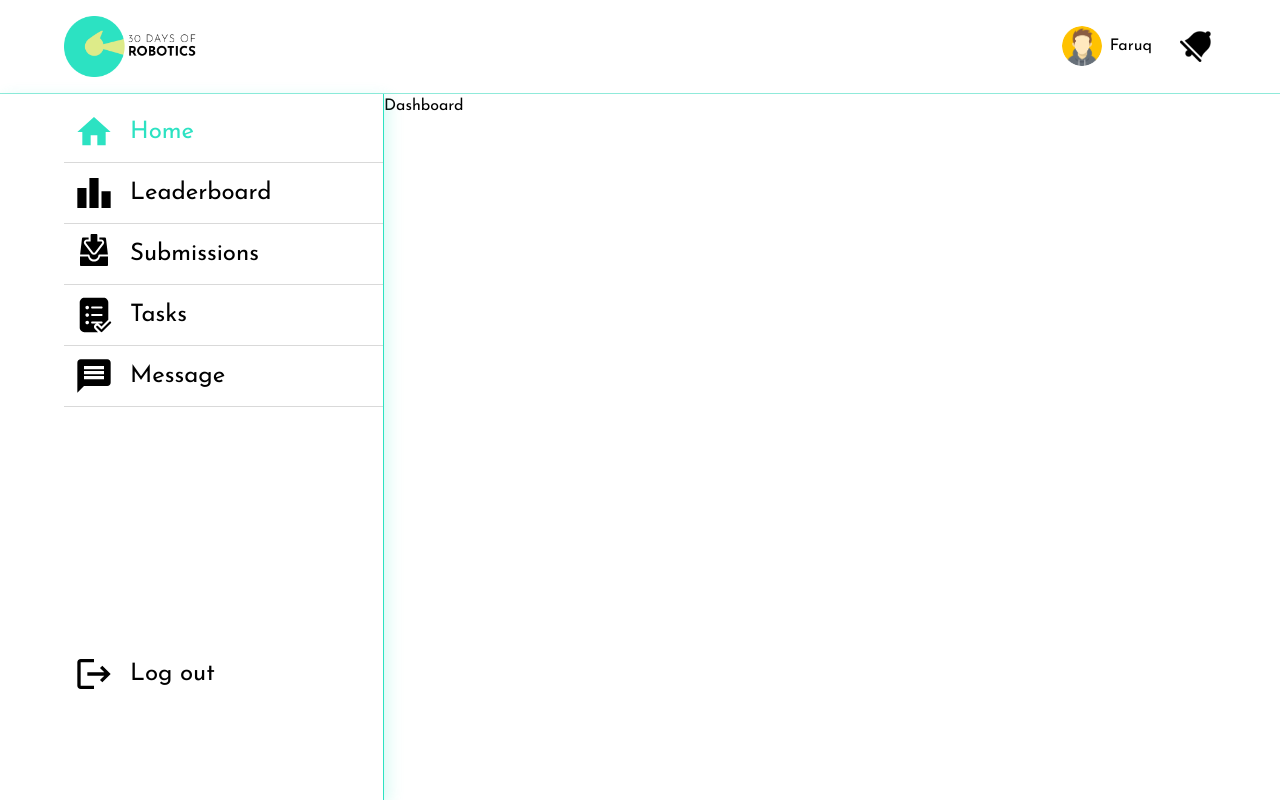
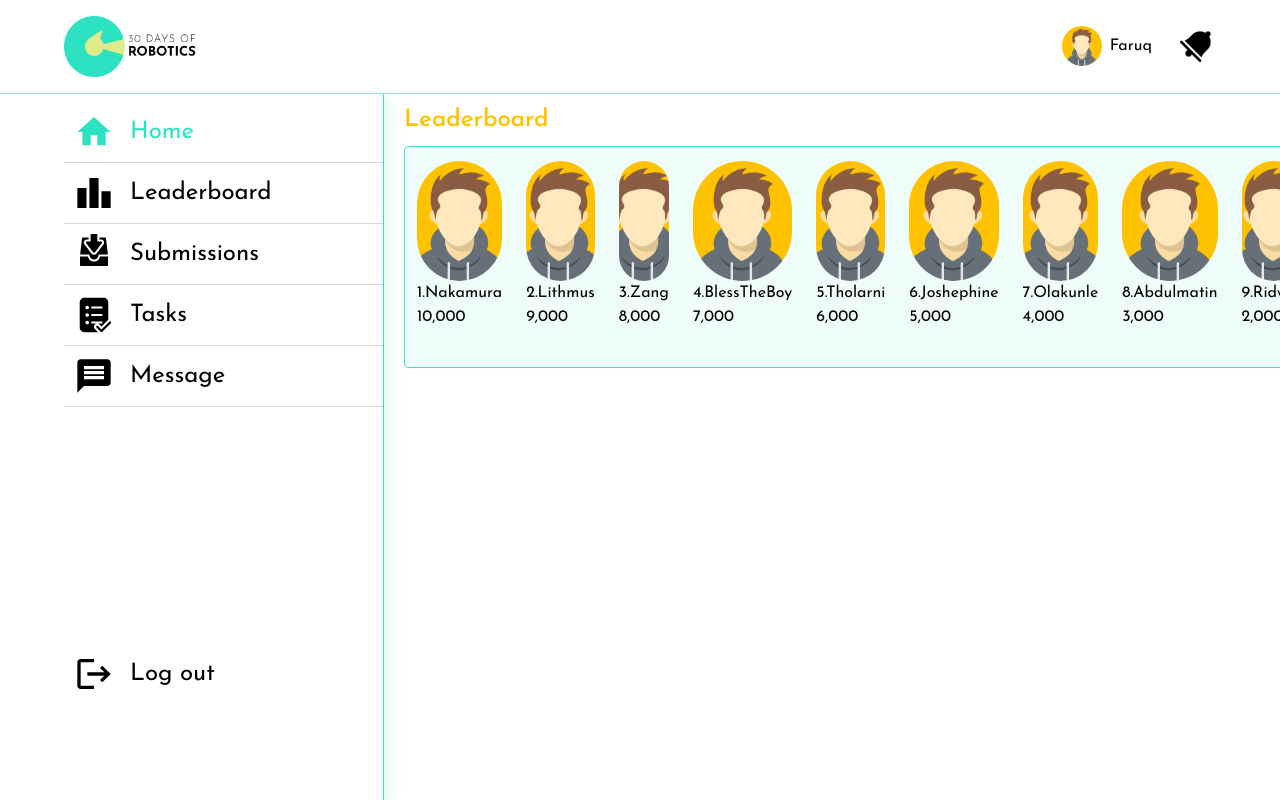
Before and after one commit to matincodes/30_days_of_robotics, a Next.js app in the folder frontend/: page / in a window 1280 px wide. Built offline with nearby package versions, Linux system fonts and the light colour scheme.

Commit message:
incomplete leaderboard

```diff
--- a/frontend/components/Layout.tsx
+++ b/frontend/components/Layout.tsx
@@ -39,13 +39,13 @@ const Layout = ({ children }: Props) => {
   }, [open]);
 
   return (
-    <>
+    <div className="flex flex-col h-screen overflow-hidden">
       <Header openSidebar={openSidebar} />
-      <main className="flex h-full flex-grow">
+      <div className="flex h-full flex-grow overflow-hidden">
         <Sidebar open={open} closeSidebar={closeSidebar} />
-        {children}
-      </main>
-    </>
+        <main className="flex-grow overflow-y-auto">{children}</main>
+      </div>
+    </div>
   );
 };
 
--- /dev/null
+++ b/frontend/components/Leaderboard.tsx
@@ -0,0 +1,138 @@
+import Image from "next/image";
+
+type Props = {
+  variant: "list" | "scroll";
+  className?: string;
+};
+/* use `interface` if exporting so that consumers can extend */
+
+const getLeaderboard = () => {
+  return [
+    {
+      name: "Nakamura",
+      avatar: "/avatar.png",
+      points: 10000,
+    },
+    {
+      name: "Lithmus",
+      avatar: "/avatar.png",
+      points: 9000,
+    },
+    {
+      name: "Zang",
+      avatar: "/avatar.png",
+      points: 8000,
+    },
+    {
+      name: "BlessTheBoy",
+      avatar: "/avatar.png",
+      points: 7000,
+    },
+    {
+      name: "Tholarni",
+      avatar: "/avatar.png",
+      points: 6000,
+    },
+    {
+      name: "Joshephine",
+      avatar: "/avatar.png",
+      points: 5000,
+    },
+    {
+      name: "Olakunle",
+      avatar: "/avatar.png",
+      points: 4000,
+    },
+    {
+      name: "Abdulmatin",
+      avatar: "/avatar.png",
+      points: 3000,
+    },
+    {
+      name: "Ridwan",
+      avatar: "/avatar.png",
+      points: 2000,
+    },
+    {
+      name: "Mr. Action",
+      avatar: "/avatar.png",
+      points: 1000,
+    },
+  ];
+};
+
+const Leaderboard = ({ variant, className }: Props) => {
+  const leaderboard = getLeaderboard();
+  return (
+    <div className={className}>
+      <h2 className="font-semibold text-2xl text-[#FFC200] py-[10px] px-3 lg:px-5">
+        Leaderboard
+      </h2>
+      {variant === "list" ? (
+        <div className="grid gap-2 px-[10px] lg:px-5">
+          {leaderboard.map((player, index) => (
+            <ListItem player={player} position={index + 1} key={index} />
+          ))}
+        </div>
+      ) : (
+        <div className="overflow-x-scroll  px-[10px] lg:px-5 no-scrollbar">
+          <div className="flex py-[14px]  border border-[#45E3C6] rounded bg-[#EEFDFA] w-fit">
+            {leaderboard.map((player, index) => (
+              <ScrollItem player={player} position={index + 1} key={index} />
+            ))}
+          </div>
+        </div>
+      )}
+    </div>
+  );
+};
+
+export default Leaderboard;
+
+type ItemProps = {
+  player: {
+    name: string;
+    avatar: string;
+    points: number;
+  };
+  position: number;
+};
+/* use `interface` if exporting so that consumers can extend */
+
+const ListItem = ({ player, position }: ItemProps) => {
+  return (
+    <div className="text-teal font-semibold text-base leading-4 flex justify-between items-center bg-[#FAFEE7] border border-[#BFD059] rounded-lg p-[14px] w-full">
+      <span>{position}.</span>
+      <div className="flex items-center gap-2">
+        <Image
+          src={player.avatar}
+          alt={`${player.name} avatar`}
+          height={40}
+          width={40}
+          className="hidden lg:block rounded-full overflow-hidden"
+        />
+        <span>{player.name}</span>
+      </div>
+      <span>{player.points}</span>
+    </div>
+  );
+};
+
+const ScrollItem = ({ player, position }: ItemProps) => {
+  return (
+    <div className="px-3">
+      <Image
+        src={player.avatar}
+        alt={`${player.name} avatar`}
+        height={170}
+        width={170}
+        className="rounded-full overflow-hidden w-[120px] h-[120px]"
+      />
+      <div>
+        <span>{position}.</span>
+        <span>{player.name}</span>
+      </div>
+      <div>{player.points.toLocaleString()}</div>
+    </div>
+  );
+};
--- a/frontend/pages/index.tsx
+++ b/frontend/pages/index.tsx
@@ -1,5 +1,6 @@
 import Head from "next/head";
 import Layout from "../components/Layout";
+import Leaderboard from "../components/Leaderboard";
 import useIsAuth from "../utils/hooks/useIsAuth";
 
 export default function Home() {
@@ -15,7 +16,9 @@ export default function Home() {
         <meta name="viewport" content="width=device-width, initial-scale=1" />
         <link rel="icon" href="/favicon.ico" />
       </Head>
-      <Layout>Dashboard </Layout>
+      <Layout>
+        <Leaderboard variant="scroll" />
+      </Layout>
     </>
   );
 }
--- a/frontend/styles/globals.css
+++ b/frontend/styles/globals.css
@@ -1,6 +1,18 @@
 @tailwind base;
 @tailwind components;
 @tailwind utilities;
+
+@layer utilities {
+  /* Chrome, Safari and Opera */
+  .no-scrollbar::-webkit-scrollbar {
+    display: none;
+  }
+
+  .no-scrollbar {
+    -ms-overflow-style: none; /* IE and Edge */
+    scrollbar-width: none; /* Firefox */
+  }
+}
 
 * {
   box-sizing: border-box;
@@ -15,15 +27,19 @@ body {
   overflow-x: hidden;
 }
 
-#__next {
-  min-height: 100vh;
+/* #__next {
+  height: 100vh;
   display: flex;
   flex-direction: column;
-}
+} */
 
 a {
   color: inherit;
   text-decoration: none;
+}
+
+img {
+  object-fit: cover;
 }
 
 option:first-of-type {
```
Also changed, not shown: frontend/public/avatar.png.
